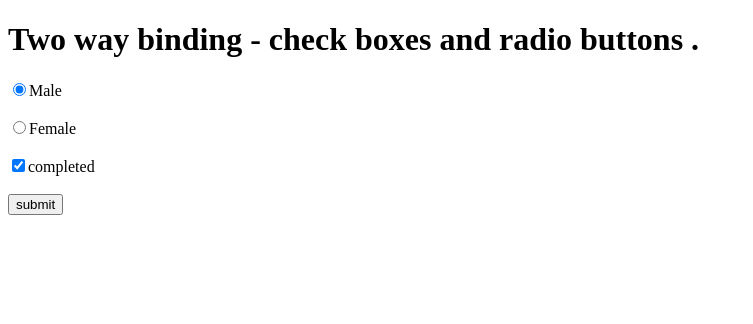
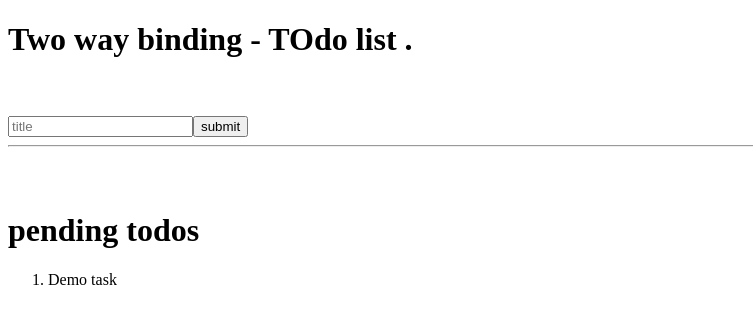
Before and after one commit to Themiddleclassmonk/React, a React (Vite) app in the folder React_part_2/: page / in a window 1280 px wide. Shown: the top 324 px of the page, without its empty margins (0-753 px from the left). Built offline with nearby package versions, Linux system fonts and the light colour scheme.

Commit message:
Two way binding to do list part-1 (made read and input functionalities also did prop drilling)

```diff
--- a/React_part_2/package.json
+++ b/React_part_2/package.json
@@ -10,6 +10,7 @@
     "preview": "vite preview"
   },
   "dependencies": {
+    "nanoid": "^5.1.11",
     "react": "^19.2.6",
     "react-dom": "^19.2.6"
   },
--- a/React_part_2/src/App.jsx
+++ b/React_part_2/src/App.jsx
@@ -1,56 +1,25 @@
-// Two way binding in forms - check boxes and radio
+// Two way binding in forms - Todo List part_1
 
-import React from 'react'
-import { useState } from 'react';
+import { nanoid } from "nanoid";
+import { useState } from "react";
+import Create from "./Create";
+import Read from "./Read";
 
 const App = () => {
+  const [todos, settodos] = useState([
+    {
+      id: nanoid(),
+      title: "Demo task",
+      isCompleted: false,
+    },
+  ]);
 
-  const PreventReload = (e) =>{
-    e.preventDefault();
-  }
-
-  const [completed, setcompleted] = useState(true);
-  const [Gender, setGender] = useState("Male")
   return (
     <>
-      <h1>Two way binding - check boxes and radio buttons .</h1>
-      <form onSubmit={PreventReload}>
-        <input
-          value="Male"
-          onChange={(e) => {
-            setGender(e.target.value);
-          }}
-          type="radio"
-          checked ={Gender == "Male" && true}
-        />
-        Male
-        <br />
-        <br />
-        <input
-          value="Female"
-          onChange={(e) => {
-            setGender(e.target.value);
-          }}
-          type="radio"
-          checked = {Gender == "Female" && true}
-        />
-        Female
-        <br />
-        <br />
-        <input
-          checked = {completed}
-          onChange={(e) => {
-            setcompleted(e.target.checked);
-          }}
-          type="checkbox"
-        />
-        completed
-        <br />
-        <br />
-        <button> submit </button>
-      </form>
+      <Create todos={todos} settodos={settodos} />
+      <Read todos={todos} settodos={settodos} />
     </>
   );
-}
+};
 
-export default App
+export default App;
--- /dev/null
+++ b/React_part_2/src/Create.jsx
@@ -0,0 +1,42 @@
+import React from 'react'
+import { nanoid } from 'nanoid';
+import { useState } from "react";
+
+const Create = (props) => {
+
+    const todos = props.todos;
+    const settodos = props.settodos;
+
+    const [title, settitle] = useState("");
+    const SubmitHandler = (e) => {
+      e.preventDefault();
+      const newtodo = {
+        id: nanoid(),
+        title: title,
+        isCompleted: false,
+      };
+      console.log(newtodo);
+      settodos([...todos, newtodo]);
+      settitle("");
+    };
+  return (
+    <>
+      <h1>Two way binding - TOdo list .</h1>
+      <form onSubmit={SubmitHandler}>
+        <br />
+        <br />
+        <input
+          onChange={(e) => {
+            settitle(e.target.value);
+          }}
+          type="text"
+          placeholder="title"
+          value={title}
+        />
+        <button> submit </button>
+      </form>
+    </>
+  );
+}
+
+export default Create
--- /dev/null
+++ b/React_part_2/src/Read.jsx
@@ -0,0 +1,23 @@
+import React from 'react'
+import { useState } from 'react';
+
+const Read = (props) => {
+
+    const todos = props.todos;
+    const settodoos = props.settodos;
+
+    const renedrTodos = todos.map((todo) => {
+      return <li key={todo.id}>{todo.title}</li>;
+    });
+  return (
+    <>
+      <hr />
+      <br />
+      <br />
+      <h1>pending todos</h1>
+      <ol>{renedrTodos}</ol>
+    </>
+  );
+}
+
+export default Read
```
Also changed, not shown: 1 other file (tests, documents, lock files or other folders).
